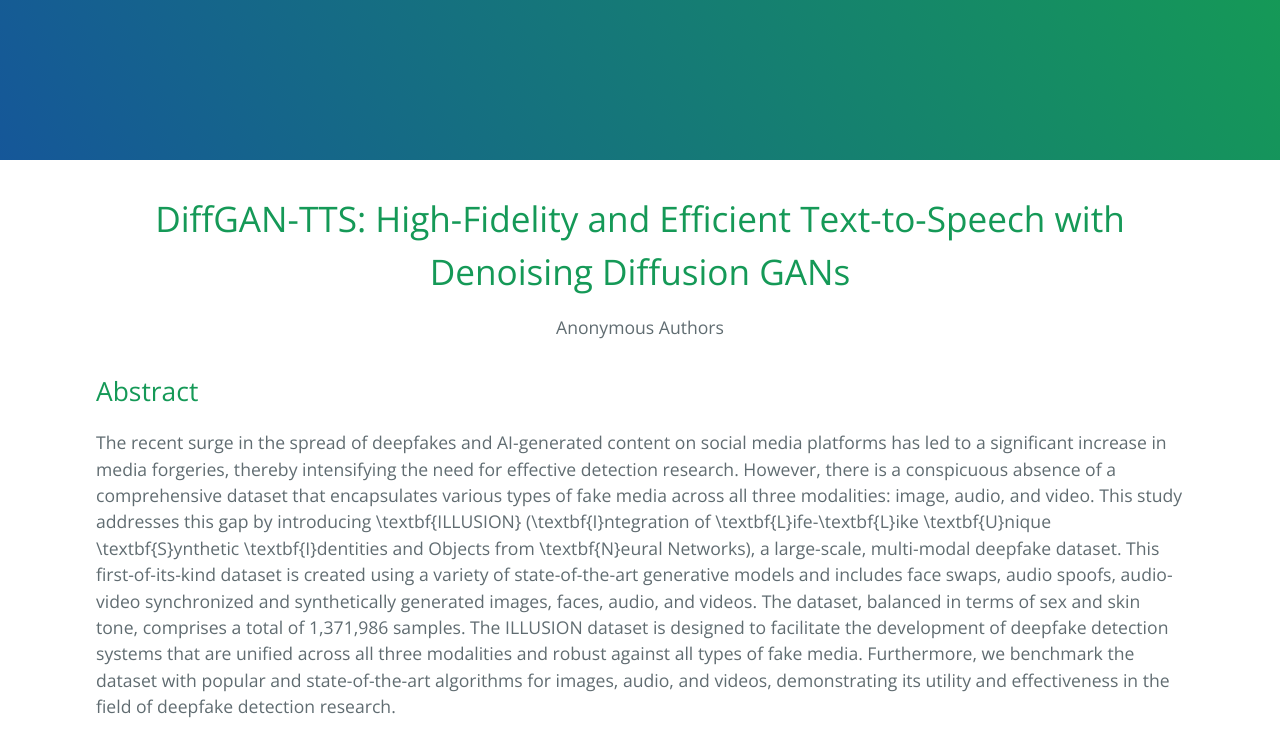
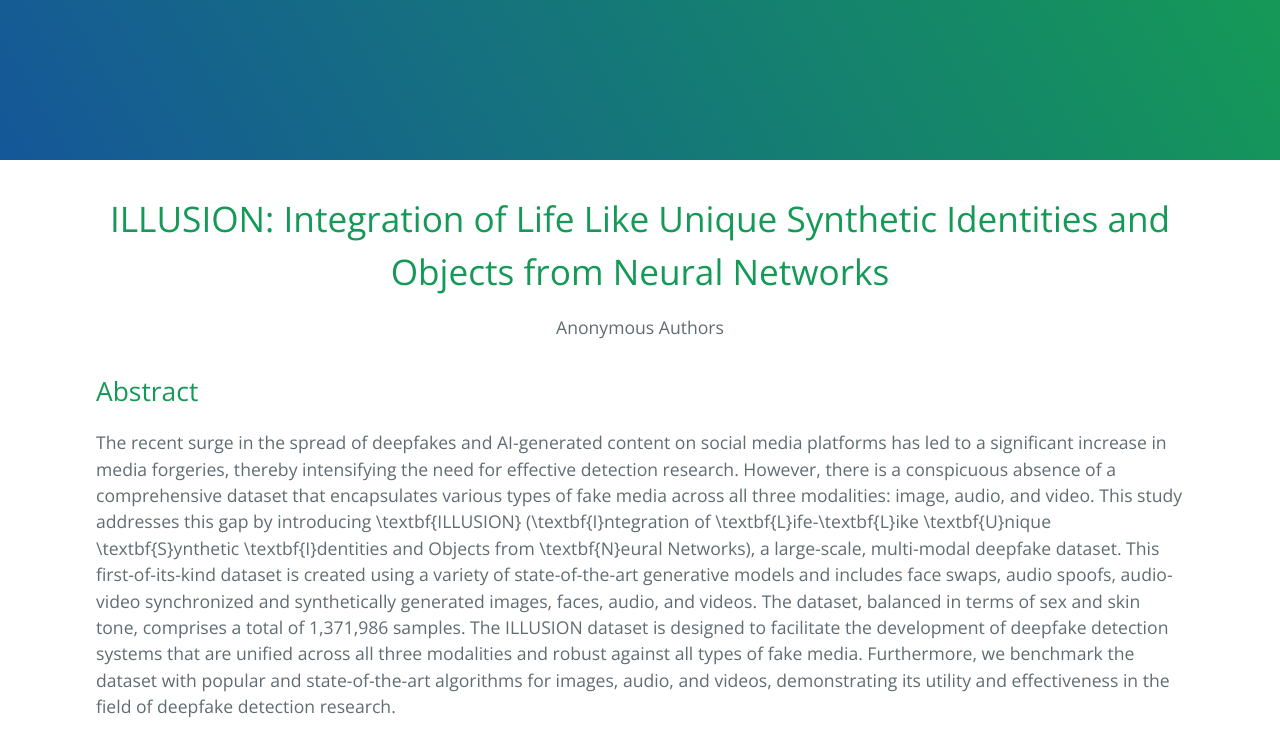
Before and after one commit to thakral-kartik/ILLUSION, a plain HTML site: page index.html in a window 1280 px wide. Drawn offline with nearby package versions, Linux system fonts and the light colour scheme.

Commit message:
Update index.html

```diff
--- a/index.html
+++ b/index.html
@@ -26,7 +26,7 @@
     </section>
 
     <section class="main-content">
-      <h1 id=""><center> DiffGAN-TTS: High-Fidelity and Efficient Text-to-Speech with Denoising Diffusion GANs </center></h1>
+      <h1 id=""><center> ILLUSION: Integration of Life Like Unique Synthetic Identities and Objects from Neural Networks </center></h1>
 
 <center> Anonymous Authors </center>
 <!-- <center> <sup>2</sup> Tencent AI Lab </center> -->
```
